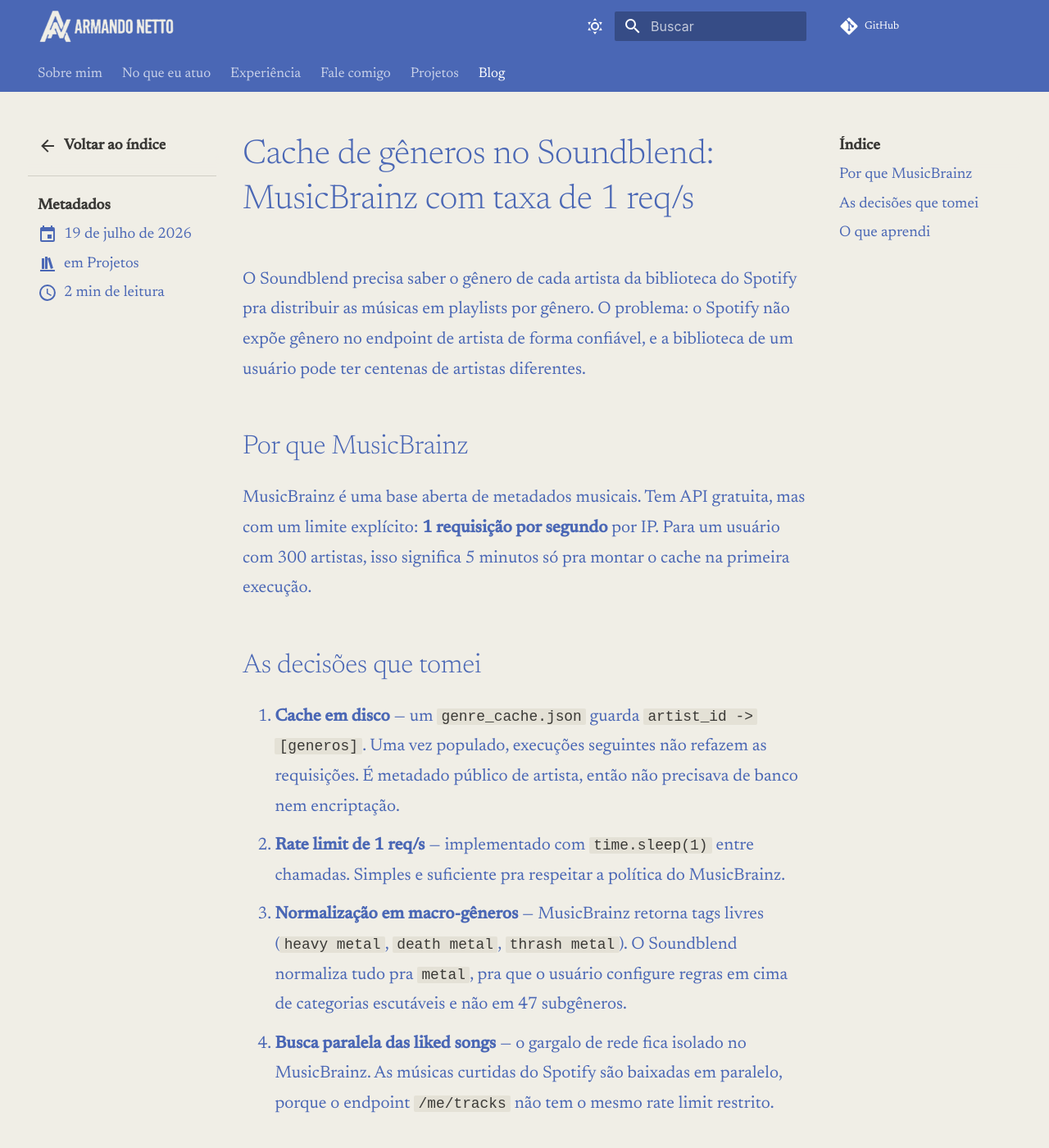
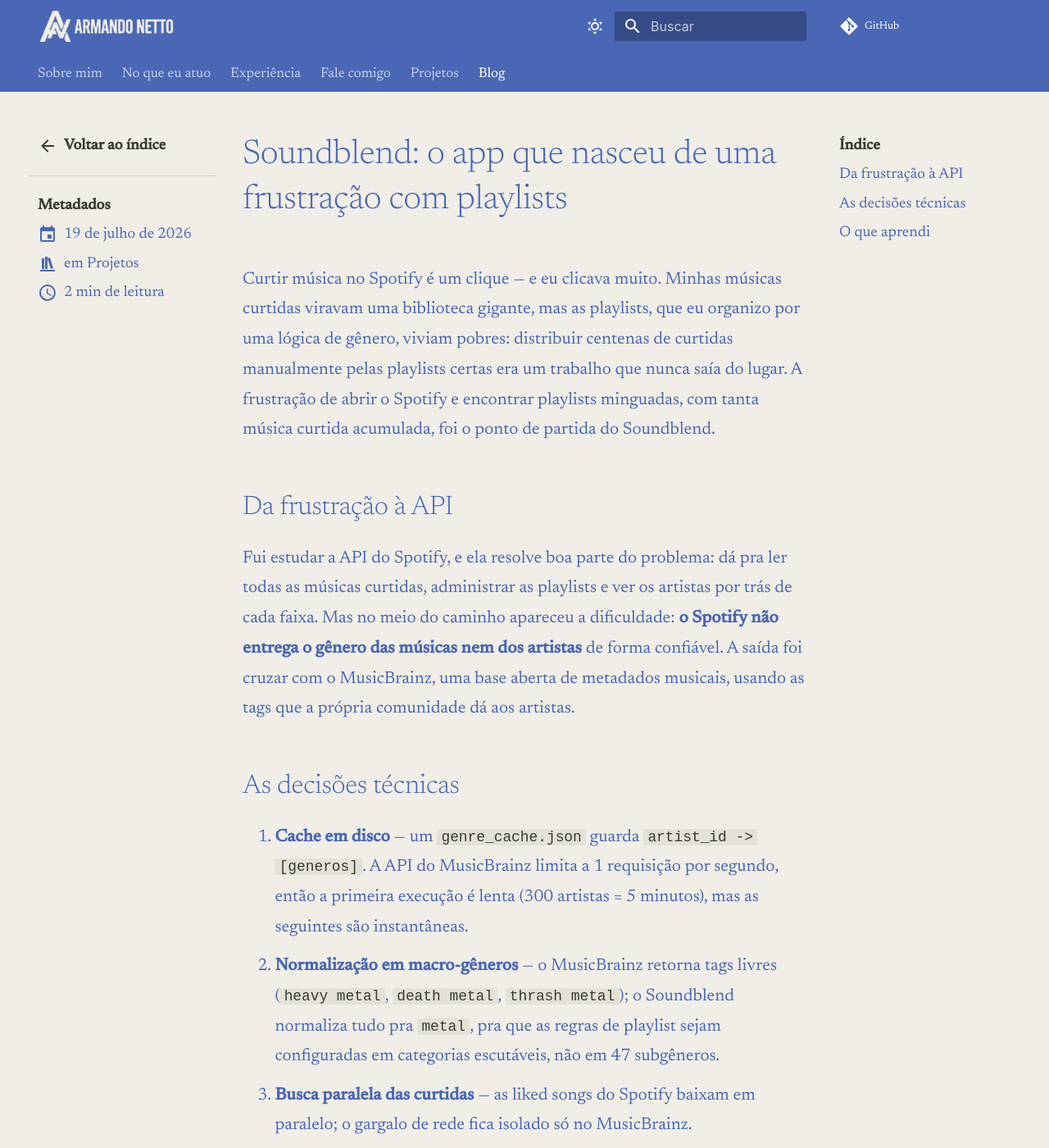
Before and after one commit to armandonettox/portifolio, an MkDocs documentation site: the page built from docs/blog/posts/soundblend-cache-generos.md, in a window 1280 px wide and 1400 px high. Shown: the whole window at 82% size. Built offline with MkDocs 1.6.1 and Material for MkDocs 9.7.7, drawn with Linux system fonts in a browser that asks for light colours; some of the changed text lies outside the part shown.

Commit message:
feat(blog): reescreve post do soundblend com a origem na frustracao com playlists

```diff
--- a/docs/blog/posts/soundblend-cache-generos.md
+++ b/docs/blog/posts/soundblend-cache-generos.md
@@ -1,30 +1,33 @@
 ---
 date: 2026-07-19
+slug: soundblend-o-app-que-nasceu-de-uma-frustracao-com-playlists
 categories:
   - Projetos
 ---
 
-# Cache de gêneros no Soundblend: MusicBrainz com taxa de 1 req/s
+# Soundblend: o app que nasceu de uma frustração com playlists
 
-O Soundblend precisa saber o gênero de cada artista da biblioteca do Spotify pra distribuir as músicas em playlists por gênero. O problema: o Spotify não expõe gênero no endpoint de artista de forma confiável, e a biblioteca de um usuário pode ter centenas de artistas diferentes.
+Curtir música no Spotify é um clique — e eu clicava muito. Minhas músicas curtidas viravam uma biblioteca gigante, mas as playlists, que eu organizo por uma lógica de gênero, viviam pobres: distribuir centenas de curtidas manualmente pelas playlists certas era um trabalho que nunca saía do lugar. A frustração de abrir o Spotify e encontrar playlists minguadas, com tanta música curtida acumulada, foi o ponto de partida do Soundblend.
 
 <!-- more -->
 
-## Por que MusicBrainz
+## Da frustração à API
 
-MusicBrainz é uma base aberta de metadados musicais. Tem API gratuita, mas com um limite explícito: **1 requisição por segundo** por IP. Para um usuário com 300 artistas, isso significa 5 minutos só pra montar o cache na primeira execução.
+Fui estudar a API do Spotify, e ela resolve boa parte do problema: dá pra ler todas as músicas curtidas, administrar as playlists e ver os artistas por trás de cada faixa. Mas no meio do caminho apareceu a dificuldade: **o Spotify não entrega o gênero das músicas nem dos artistas** de forma confiável. A saída foi cruzar com o [MusicBrainz](https://musicbrainz.org/), uma base aberta de metadados musicais, usando as tags que a própria comunidade dá aos artistas.
 
-## As decisões que tomei
+## As decisões técnicas
 
-1. **Cache em disco** — um `genre_cache.json` guarda `artist_id -> [generos]`. Uma vez populado, execuções seguintes não refazem as requisições. É metadado público de artista, então não precisava de banco nem encriptação.
-2. **Rate limit de 1 req/s** — implementado com `time.sleep(1)` entre chamadas. Simples e suficiente pra respeitar a política do MusicBrainz.
-3. **Normalização em macro-gêneros** — MusicBrainz retorna tags livres (`heavy metal`, `death metal`, `thrash metal`). O Soundblend normaliza tudo pra `metal`, pra que o usuário configure regras em cima de categorias escutáveis e não em 47 subgêneros.
-4. **Busca paralela das liked songs** — o gargalo de rede fica isolado no MusicBrainz. As músicas curtidas do Spotify são baixadas em paralelo, porque o endpoint `/me/tracks` não tem o mesmo rate limit restrito.
+1. **Cache em disco** — um `genre_cache.json` guarda `artist_id -> [generos]`. A API do MusicBrainz limita a 1 requisição por segundo, então a primeira execução é lenta (300 artistas = 5 minutos), mas as seguintes são instantâneas.
+2. **Normalização em macro-gêneros** — o MusicBrainz retorna tags livres (`heavy metal`, `death metal`, `thrash metal`); o Soundblend normaliza tudo pra `metal`, pra que as regras de playlist sejam configuradas em categorias escutáveis, não em 47 subgêneros.
+3. **Busca paralela das curtidas** — as liked songs do Spotify baixam em paralelo; o gargalo de rede fica isolado só no MusicBrainz.
+4. **Sincronização com preview** — antes de mexer nas playlists, o app mostra o que vai mudar e aplica só o diff, com opção de desfazer.
 
 ## O que aprendi
 
 - Cache em disco resolve 90% do problema de rate limit quando os dados são públicos e imutáveis. Não vale a pena subir um Redis pra isso.
-- Macros de gênero são subjetivos, mas necessários. Sem normalização, o usuário passa mais tempo configurando regras do que ouvindo música.
-- 1 req/s parece lixo, mas com cache é só custo da primeira execução. Depois disso o app responde instantaneamente.
+- Macro-gêneros são subjetivos, mas necessários. Sem normalização, o usuário passa mais tempo configurando regras do que ouvindo música.
+- 1 req/s parece pouco, mas com cache é só o custo da primeira execução.
+
+O Soundblend nunca teve finalidade de ganhar dinheiro — ele existe pra cumprir uma necessidade minha. E é justamente por isso que ele funciona: eu sou o primeiro usuário e o primeiro a reclamar quando algo não está bom.
 
 Código no [repositório do Soundblend](https://github.com/armandonettox/soundblend).
```
